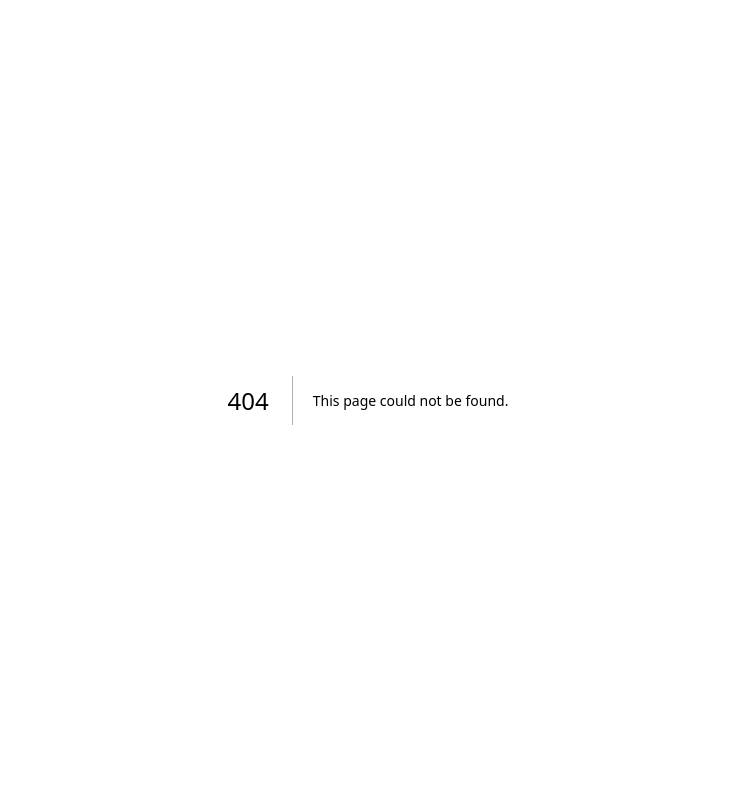
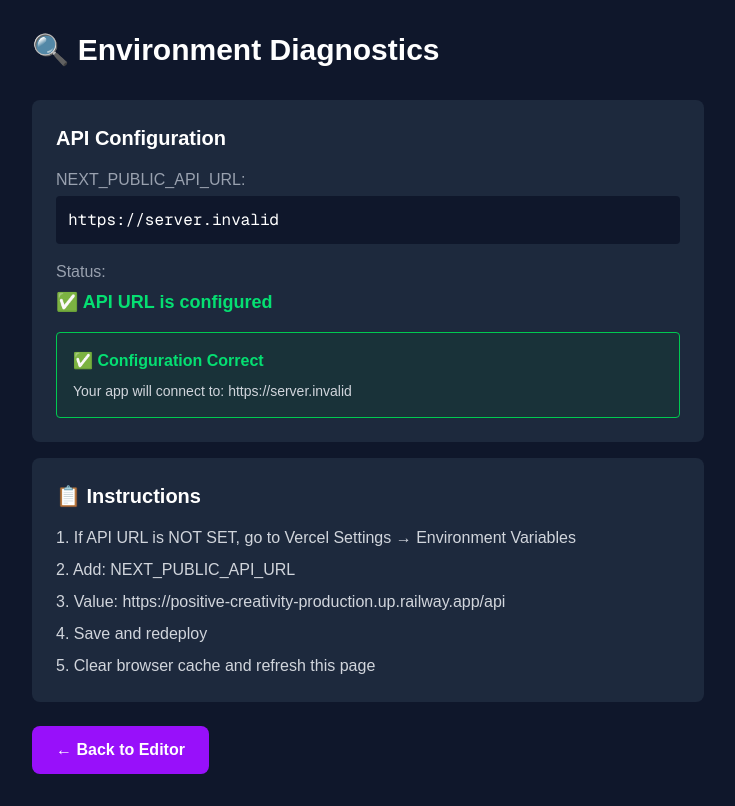
Before and after one commit to Ashadudayar/pdf-editor-frontend, a Next.js app: page /diagnostic in a window 1280 px wide. Before the commit this address had no page. Shown: the whole page, without its empty margins (272-1007 px from the left). Built offline with nearby package versions, Linux system fonts and the light colour scheme; no server answers.

Commit message:
Fix: Remove localhost fallback, add diagnostics

```diff
--- /dev/null
+++ b/app/diagnostic/page.tsx
@@ -0,0 +1,74 @@
+'use client';
+
+export default function DiagnosticPage() {
+  const apiUrl = process.env.NEXT_PUBLIC_API_URL;
+
+  return (
+    <div className="min-h-screen bg-slate-900 text-white p-8">
+      <div className="max-w-2xl mx-auto">
+        <h1 className="text-3xl font-bold mb-8">🔍 Environment Diagnostics</h1>
+
+        <div className="bg-slate-800 rounded-lg p-6 mb-4">
+          <h2 className="text-xl font-semibold mb-4">API Configuration</h2>
+
+          <div className="space-y-4">
+            <div>
+              <p className="text-gray-400 mb-1">NEXT_PUBLIC_API_URL:</p>
+              <p className="font-mono bg-slate-900 p-3 rounded">
+                {apiUrl || '❌ NOT SET'}
+              </p>
+            </div>
+
+            <div>
+              <p className="text-gray-400 mb-1">Status:</p>
+              <p className={`text-lg font-semibold ${apiUrl ? 'text-green-400' : 'text-red-400'}`}>
+                {apiUrl ? '✅ API URL is configured' : '❌ API URL is NOT configured'}
+              </p>
+            </div>
+
+            {!apiUrl && (
+              <div className="bg-red-900/20 border border-red-500 rounded p-4 mt-4">
+                <p className="text-red-400 font-semibold mb-2">⚠️ Configuration Required</p>
+                <p className="text-sm text-gray-300">
+                  Please set the NEXT_PUBLIC_API_URL environment variable in Vercel:
+                </p>
+                <p className="font-mono text-sm bg-slate-900 p-2 rounded mt-2">
+                  https://positive-creativity-production.up.railway.app/api
+                </p>
+              </div>
+            )}
+
+            {apiUrl && (
+              <div className="bg-green-900/20 border border-green-500 rounded p-4 mt-4">
+                <p className="text-green-400 font-semibold mb-2">✅ Configuration Correct</p>
+                <p className="text-sm text-gray-300">
+                  Your app will connect to: {apiUrl}
+                </p>
+              </div>
+            )}
+          </div>
+        </div>
+
+        <div className="bg-slate-800 rounded-lg p-6">
+          <h2 className="text-xl font-semibold mb-4">📋 Instructions</h2>
+          <ol className="space-y-2 text-gray-300">
+            <li>1. If API URL is NOT SET, go to Vercel Settings → Environment Variables</li>
+            <li>2. Add: NEXT_PUBLIC_API_URL</li>
+            <li>3. Value: https://positive-creativity-production.up.railway.app/api</li>
+            <li>4. Save and redeploy</li>
+            <li>5. Clear browser cache and refresh this page</li>
+          </ol>
+        </div>
+
+        <div className="mt-6">
+          <a
+            href="/tools/find-replace"
+            className="inline-block bg-purple-600 hover:bg-purple-700 px-6 py-3 rounded-lg font-semibold"
+          >
+            ← Back to Editor
+          </a>
+        </div>
+      </div>
+    </div>
+  );
+}
--- a/app/editor/page.tsx
+++ b/app/editor/page.tsx
@@ -25,7 +25,17 @@ export default function EditorPage() {
     formData.append('file', uploadedFile);
 
     try {
-      const apiUrl = process.env.NEXT_PUBLIC_API_URL || 'http://localhost:8000/api';
+      // Force use Railway URL if environment variable exists
+      const apiUrl = process.env.NEXT_PUBLIC_API_URL;
+
+      if (!apiUrl) {
+        setMessage('❌ Error: API URL not configured. Please set NEXT_PUBLIC_API_URL environment variable.');
+        setLoading(false);
+        return;
+      }
+
+      console.log('🚀 Uploading to:', apiUrl);
+
       const response = await fetch(`${apiUrl}/documents/`, {
         method: 'POST',
         body: formData,
@@ -62,7 +72,14 @@ export default function EditorPage() {
     setMessage('Processing...');
 
     try {
-      const apiUrl = process.env.NEXT_PUBLIC_API_URL || 'http://localhost:8000/api';
+      const apiUrl = process.env.NEXT_PUBLIC_API_URL;
+
+      if (!apiUrl) {
+        setMessage('❌ Error: API URL not configured');
+        setLoading(false);
+        return;
+      }
+
       const response = await fetch(
         `${apiUrl}/documents/${documentId}/find_replace/`,
         {
@@ -91,7 +108,13 @@ export default function EditorPage() {
       return;
     }
 
-    const apiUrl = process.env.NEXT_PUBLIC_API_URL || 'http://localhost:8000/api';
+    const apiUrl = process.env.NEXT_PUBLIC_API_URL;
+
+    if (!apiUrl) {
+      setMessage('❌ Error: API URL not configured');
+      return;
+    }
+
     window.open(`${apiUrl}/documents/${documentId}/download/`, '_blank');
     setMessage('📥 Downloading...');
   };
```
